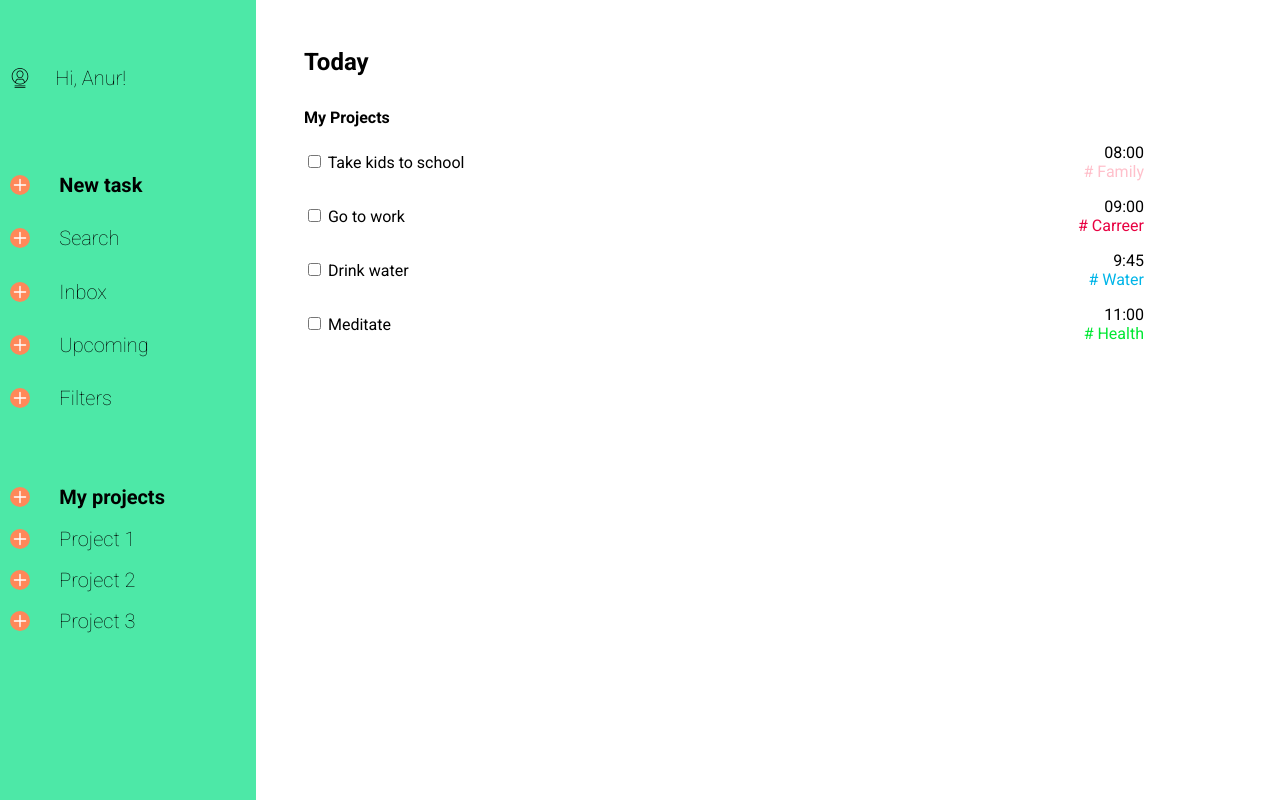
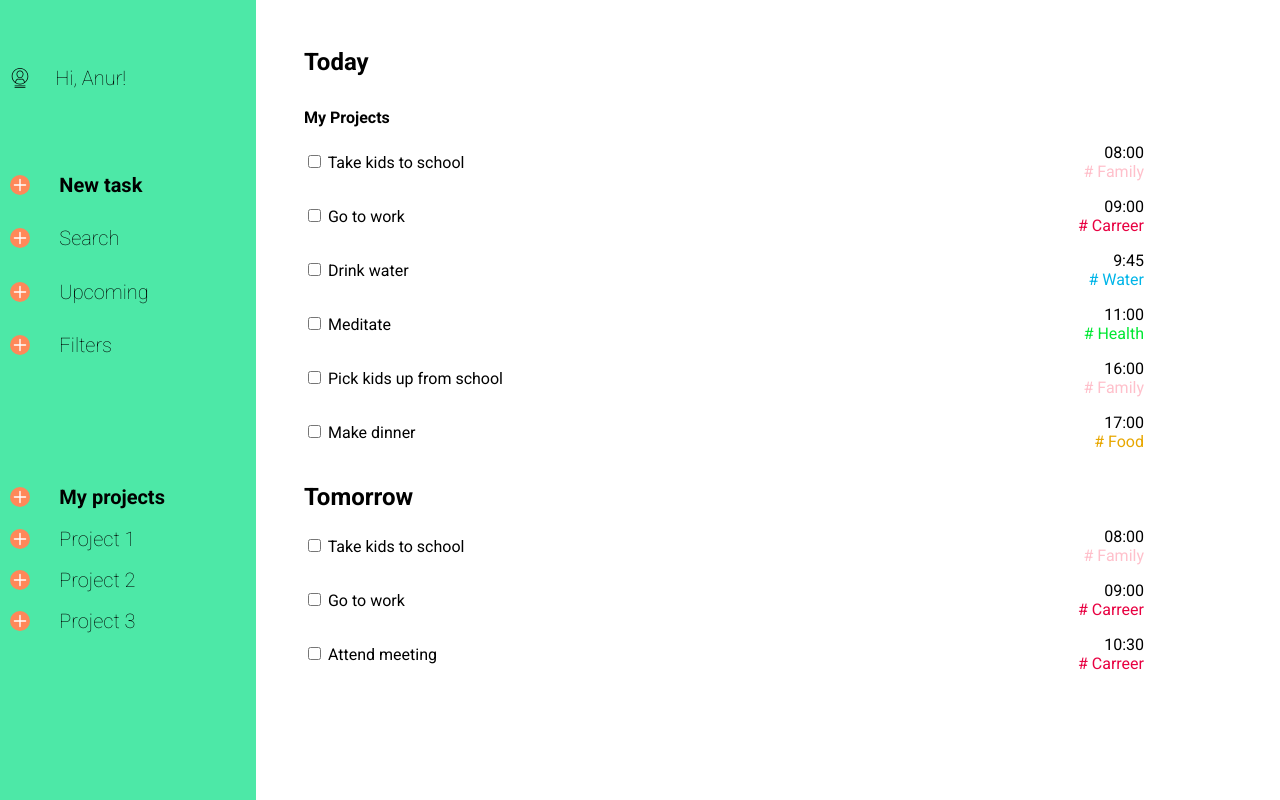
Before and after one commit to anurpeljto/web_project, a PHP site: page /dist/index.html in a window 1280 px wide; the page is wider, and only the part inside the window is pictured. Run offline with PHP 8.4, Linux system fonts and the light colour scheme.

Commit message:
Remove items from sidebar'

```diff
--- a/dist/index.html
+++ b/dist/index.html
@@ -22,8 +22,6 @@
             <span style="font-weight: bold;">New task</span>
             <img src="../src/img/plus-large-svgrepo-com.svg" style="height: 1em; width: 1em;"></img>
             <span>Search</span>
-            <img src="../src/img/plus-large-svgrepo-com.svg" style="height: 1em; width: 1em;"></img>
-            <span>Inbox</span>
             <img src="../src/img/plus-large-svgrepo-com.svg" style="height: 1em; width: 1em;"></img>
             <span>Upcoming</span>
             <img src="../src/img/plus-large-svgrepo-com.svg" style="height: 1em; width: 1em;"></img>
@@ -77,10 +75,46 @@
                         <span class="mindfulness"># Health</span>
                     </div>
                 </div>
+                <div class="tasks">
+                    <div><input type="checkbox"> <span>Pick kids up from school</span></div>
+                    <div class="timeAndCategory">
+                        <span>16:00</span>
+                        <span class="family"># Family</span>
+                    </div>
+                </div>
+                <div class="tasks">
+                    <div><input type="checkbox"> <span>Make dinner</span></div>
+                    <div class="timeAndCategory">
+                        <span>17:00</span>
+                        <span class="food"># Food</span>
+                    </div>
+                </div>
 
             </div>
             <div class="secondbox">
-                <span stlye="font-weight:bold"></span>
+                <span style="font-weight: bold; font-size: 1.5em;">Tomorrow</span>
+                <div class="tasks">
+                    <div><input type="checkbox"> <span>Take kids to school</span></div>
+                    <div class="timeAndCategory">
+                        <span>08:00</span>
+                        <span class="family"># Family</span>
+                    </div>
+
+                </div>
+                <div class="tasks">
+                    <div><input type="checkbox"> <span>Go to work</span></div>
+                    <div class="timeAndCategory">
+                        <span>09:00</span>
+                        <span class="carreer"># Carreer</span>
+                    </div>
+                </div>
+                <div class="tasks">
+                    <div><input type="checkbox"> <span>Attend meeting</span></div>
+                    <div class="timeAndCategory">
+                        <span>10:30</span>
+                        <span class="carreer"># Carreer</span>
+                    </div>
+                </div>
             </div>
        </div>
     </div>
```
Also changed, not shown: src/styles.css (+11 -0 lines), dist/main.js.
